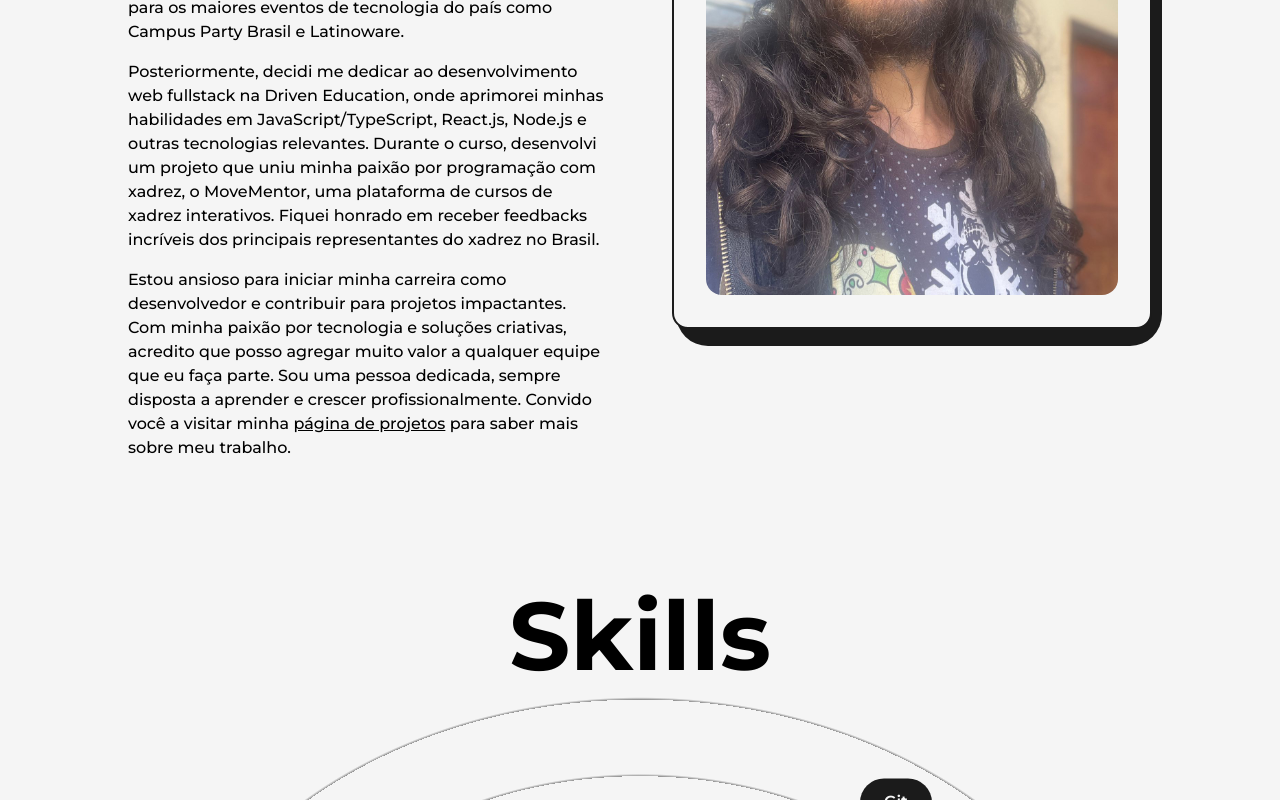
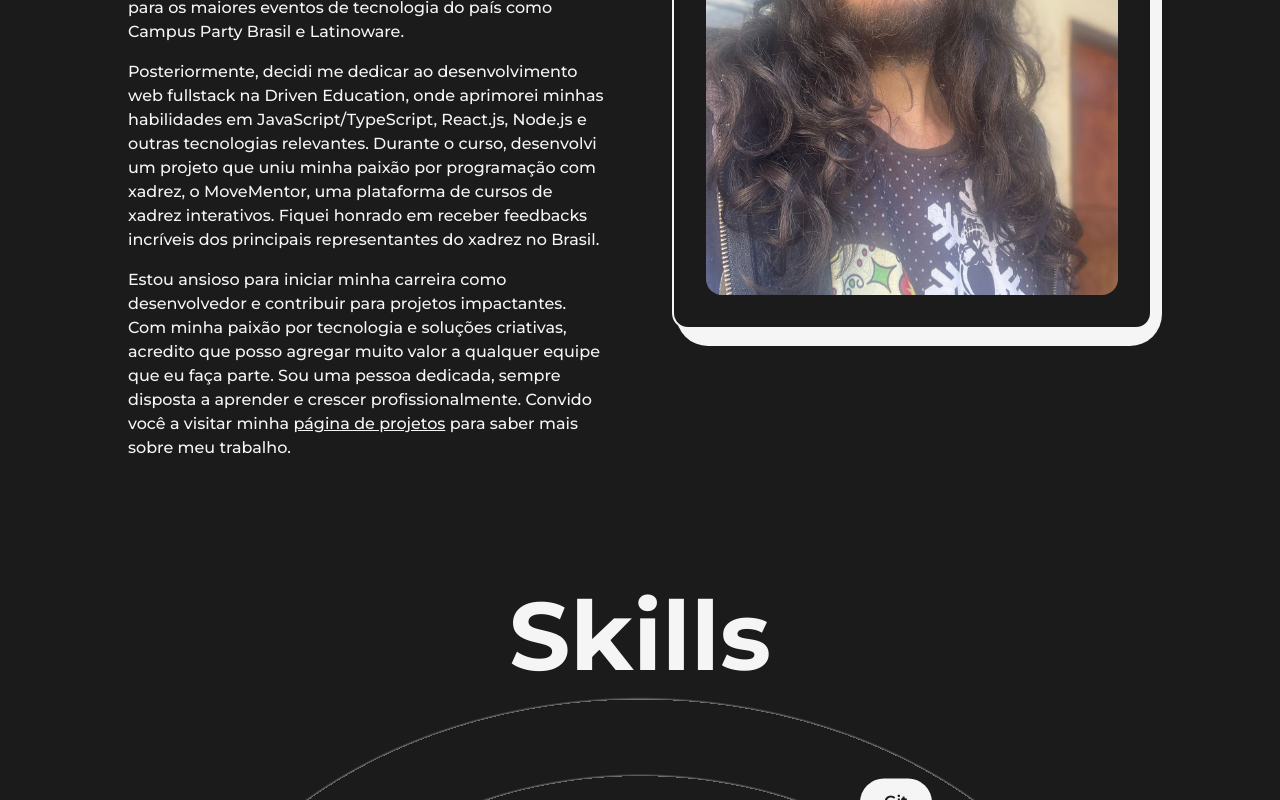
Before and after one commit to zaap13/portfolio, a Next.js app: page /about in a window 1280 px wide. Shown: the part 640-1440 px from the top of the page. Built offline with nearby package versions, Linux system fonts and the light colour scheme.

Commit message:
dark first

```diff
--- a/src/app/about/page.js
+++ b/src/app/about/page.js
@@ -15,7 +15,7 @@ const about = () => {
             text="Olá, eu sou o Felipe Bueno, um Desenvolvedor web FullStack"
           />
           <div className="grid w-full grid-cols-8 gap-16">
-            <div className="col-span-4 flex flex-col items-start justify-start">
+            <div className="col-span-4 flex flex-col items-start justify-start text-dark">
               <h2 className="mb-4 text-lg font-bold uppercase text-dark/75">
                 Biografia
               </h2>
--- a/src/components/NavBar.js
+++ b/src/components/NavBar.js
@@ -1,4 +1,4 @@
-'use client'
+"use client";
 import Link from "next/link";
 import Logo from "./Logo";
 import { usePathname } from "next/navigation";
@@ -24,7 +24,7 @@ const CustomLink = ({ href, title, className = "" }) => {
 
 const NavBar = () => {
   return (
-    <header className="w-full px-32 py-8 font-medium flex items-center justify-between">
+    <header className="w-full px-32 py-8 font-medium flex items-center justify-between text-dark">
       <nav>
         {`< `}
         <CustomLink href="/" title="Home" className="mr-4" />
--- a/src/components/Skills.js
+++ b/src/components/Skills.js
@@ -19,7 +19,9 @@ const Skill = ({ name, x, y }) => {
 const Skills = () => {
   return (
     <>
-      <h2 className="font-bold text-8xl mt-32 w-full text-center">Skills</h2>
+      <h2 className="font-bold text-8xl mt-32 w-full text-center text-dark">
+        Skills
+      </h2>
       <div className="w=full h-screen relative flex items-center justify-center rounded-full bg-circularLight">
         <motion.div
           className="flex items-center justify-center rounded-full font-semibold bg-dark text-light p-8 shadow-dark cursor-pointer"
@@ -44,7 +46,6 @@ const Skills = () => {
         <Skill name="Git" x="20vw" y="-22vw" />
         <Skill name="Docker" x="-15vw" y="-5vw" />
         <Skill name="AWS" x="-34vw" y="-10vw" />
-
       </div>
     </>
   );
--- a/tailwind.config.js
+++ b/tailwind.config.js
@@ -13,17 +13,17 @@ module.exports = {
         mont: ["var(--font-mont)", ...fontFamily.sans],
       },
       colors: {
-        dark: "#1b1b1b",
-        light: "#f5f5f5",
-        primary: "#B63E96",
-        primaryDark: "#58E6D9",
+        dark: "#f5f5f5",
+        light: "#1b1b1b",
+        primary: "#58E6D9",
+        primaryDark: "#B63E96",
       },
       animation: {
         "spin-slow": "spin 8s linear infinite",
       },
       backgroundImage: {
         circularLight:
-          "repeating-radial-gradient(rgba(0, 0, 0, 0.4) 2px, #f5f5f5 5px, #f5f5f5 100px);",
+          "repeating-radial-gradient(rgba(255, 255, 255, 0.4) 2px, #1b1b1b 5px, #1b1b1b 100px);",
       },
     },
   },
```
